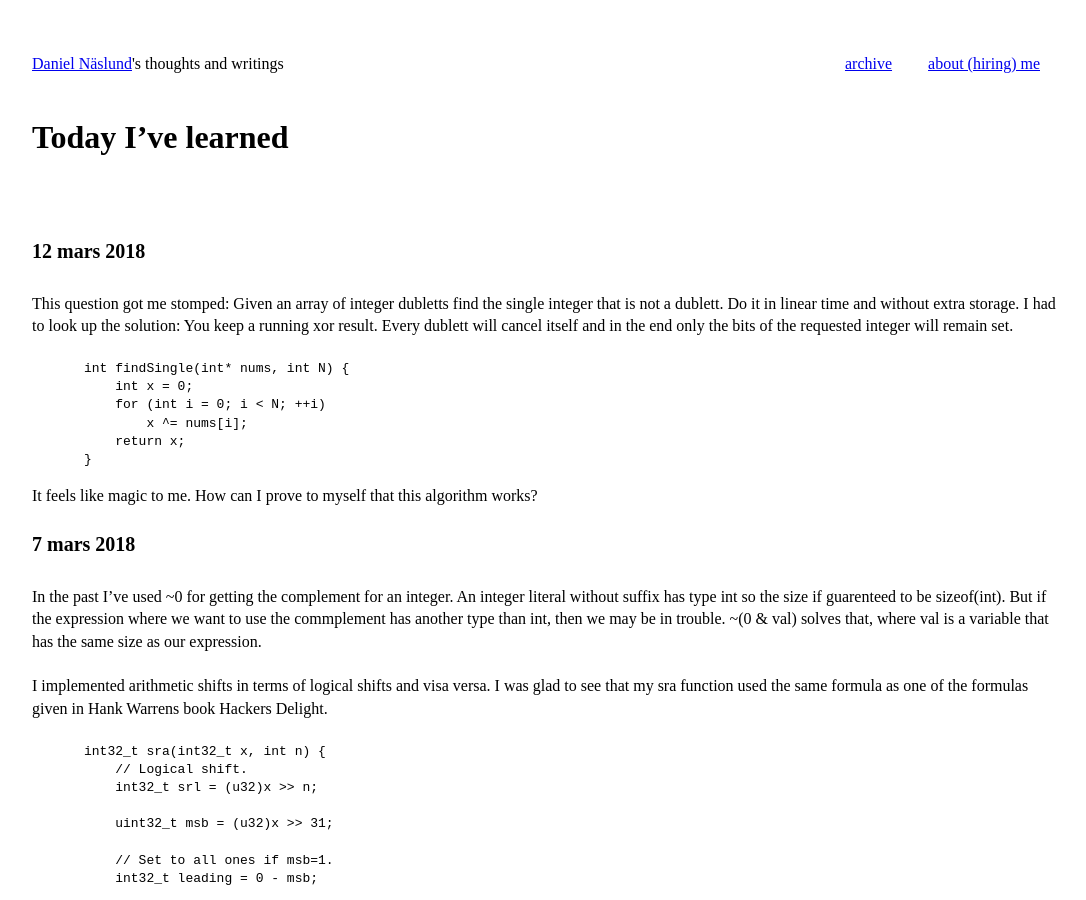
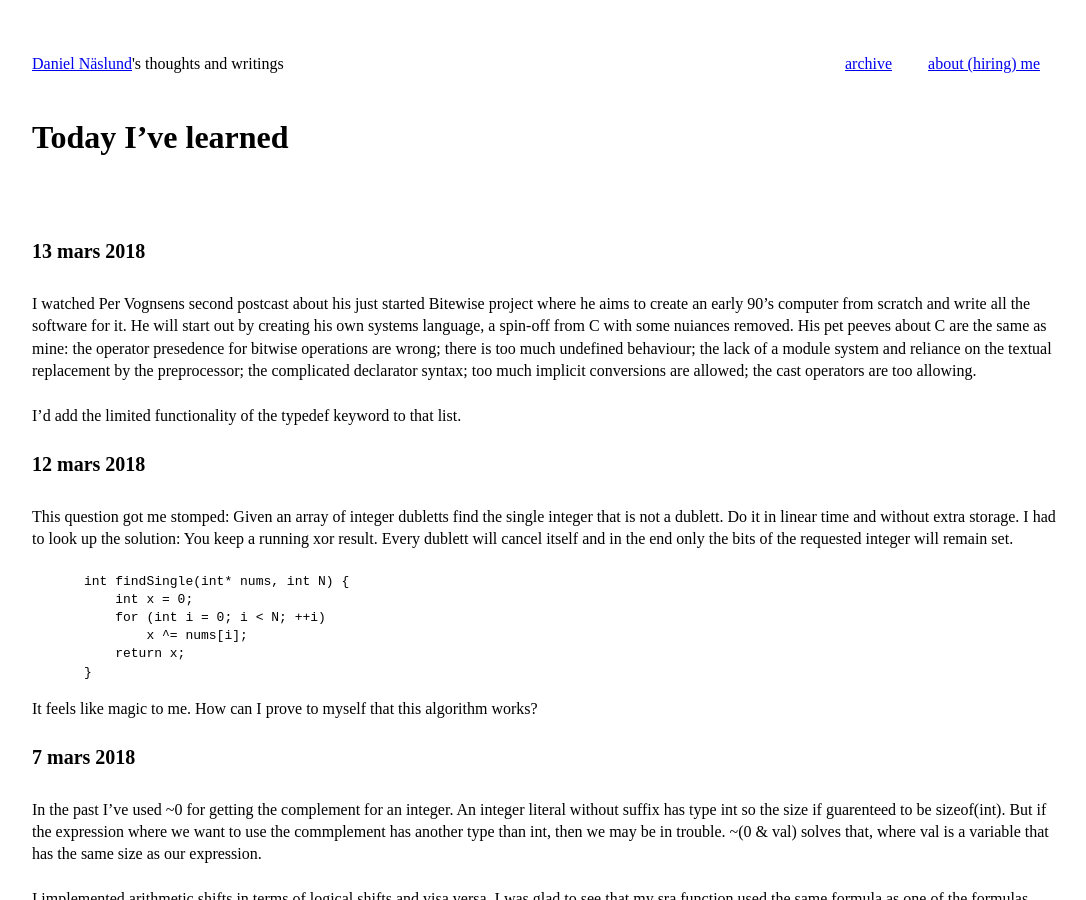
Before and after one commit to dannas/dannas.github.com, a Jekyll site: the page built from TIL.markdown, in a window 1280 px wide and 900 px high. Shown: the whole window, without its empty margins (0-1086 px from the left). Built offline with Jekyll 4.4.1, drawn with Linux system fonts in a browser that asks for light colours.

Commit message:
Another TIL

```diff
--- a/TIL.markdown
+++ b/TIL.markdown
@@ -3,6 +3,20 @@ layout: default
 title: TIL - Today I've Learned
 ---
 # Today I've learned
+
+## 13 mars 2018
+I watched Per Vognsens second postcast about his just started Bitewise project
+where he aims to create an early 90's computer from scratch and write all the
+software for it. He will start out by creating his own systems language, a
+spin-off from C with some nuiances removed. His pet peeves about C are
+the same as mine: the operator presedence for bitwise operations are wrong;
+there is too much undefined behaviour; the lack of a module system and
+reliance on the textual replacement by the preprocessor; the complicated
+declarator syntax; too much implicit conversions are allowed; the cast
+operators are too allowing.
+
+I'd add the limited functionality of the typedef keyword to that list.
+
 
 ## 12 mars 2018
 This question got me stomped: Given an array of integer dubletts find the
```
